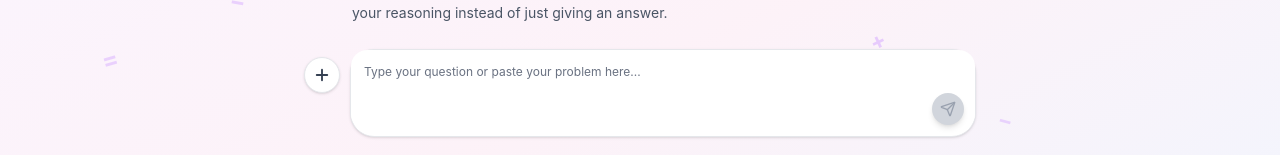
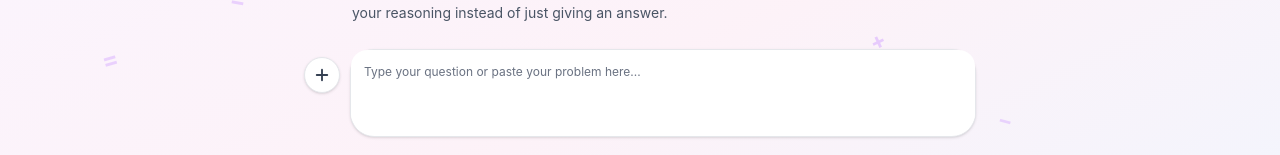
Before and after one commit to nnaemekaagba-commits/self-explainer, a React (Vite) app: page / in a window 1280 px wide. Shown: the part 345-500 px from the top of the page. Built offline with nearby package versions, Linux system fonts and the light colour scheme; no server answers.

Commit message:
Remove home input send button

```diff
--- a/src/app/components/HomeScreen.tsx
+++ b/src/app/components/HomeScreen.tsx
@@ -227,6 +227,7 @@ export function HomeScreen({
             initialQuestion={prefilledQuestion}
             initialImageUrl={uploadedImageUrl}
             prefillToken={prefillToken}
+            showSendButton={false}
           />
 
           <div className="w-full flex flex-col gap-3">
--- a/src/app/components/MessageInput.tsx
+++ b/src/app/components/MessageInput.tsx
@@ -42,6 +42,7 @@ interface MessageInputProps {
   initialQuestion?: string;
   initialImageUrl?: string | null;
   prefillToken?: string | null;
+  showSendButton?: boolean;
 }
 
 export function MessageInput({
@@ -53,7 +54,8 @@ export function MessageInput({
   onGetCurrentInput,
   initialQuestion,
   initialImageUrl,
-  prefillToken
+  prefillToken,
+  showSendButton = true
 }: MessageInputProps) {
   const [showUploadMenu, setShowUploadMenu] = useState(false);
   const [inputValue, setInputValue] = useState('');
@@ -379,12 +381,13 @@ export function MessageInput({
                 rows={uploadedImage ? 2 : 3}
                 value={inputValue}
                 onChange={(e) => setInputValue(e.target.value)}
-                className={`w-full py-3 px-3 pr-12 rounded-2xl border outline-none text-[12px] text-gray-900 placeholder:text-gray-500 resize-none ${
+                className={`w-full py-3 px-3 ${showSendButton ? 'pr-12' : 'pr-3'} rounded-2xl border outline-none text-[12px] text-gray-900 placeholder:text-gray-500 resize-none ${
                   uploadedImage ? 'border-purple-300 bg-white shadow-sm' : 'border-transparent'
                 }`}
                 style={!uploadedImage ? { backgroundColor: bgColor } : undefined}
               />
             </div>
+            {showSendButton ? (
               <button
                 onClick={handleSend}
                 disabled={inputValue.trim() === '' && !uploadedImage}
@@ -396,6 +399,7 @@ export function MessageInput({
               >
                 <Send size={16} className={inputValue.trim() === '' && !uploadedImage ? 'text-gray-400' : 'text-white'} />
               </button>
+            ) : null}
           </>
         )}
       </div>
```
Also changed, not shown: 5 other files (tests, documents, lock files or other folders). Lines whose indentation alone changed are shown as unchanged.
